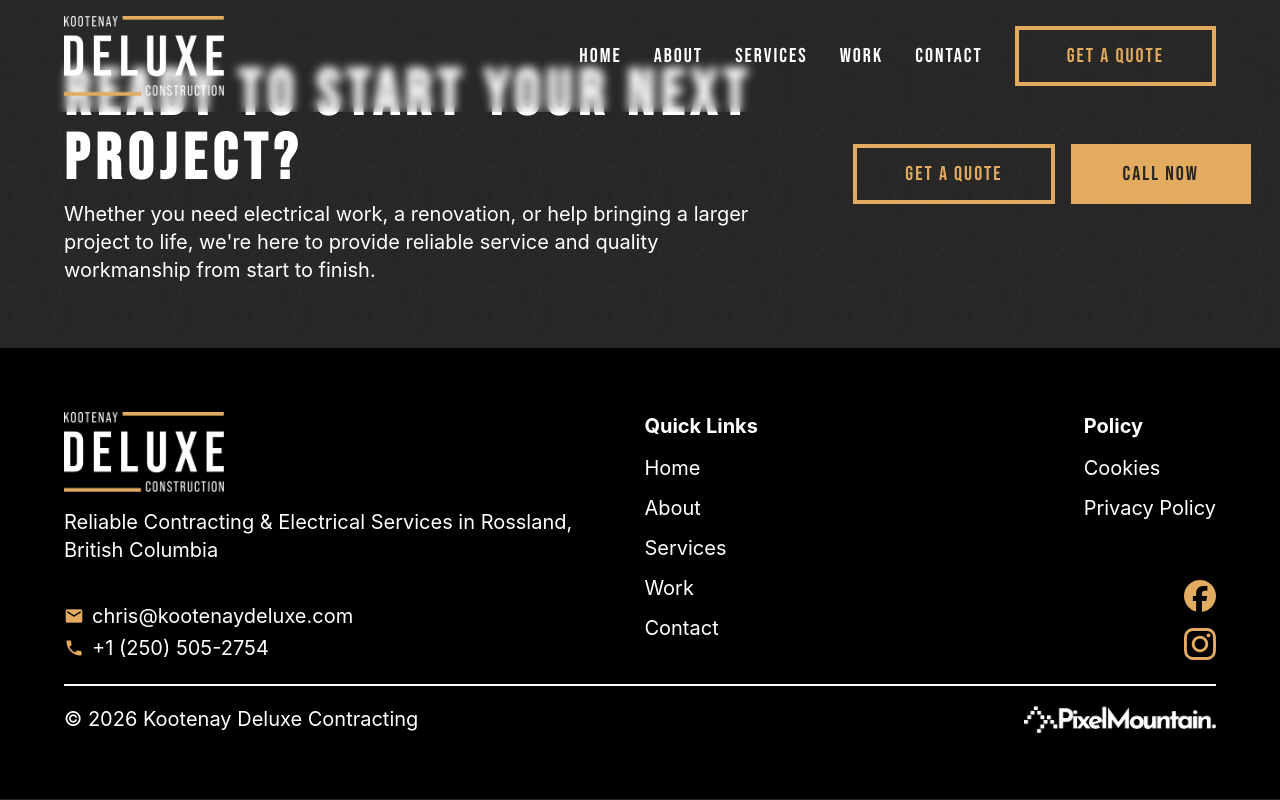
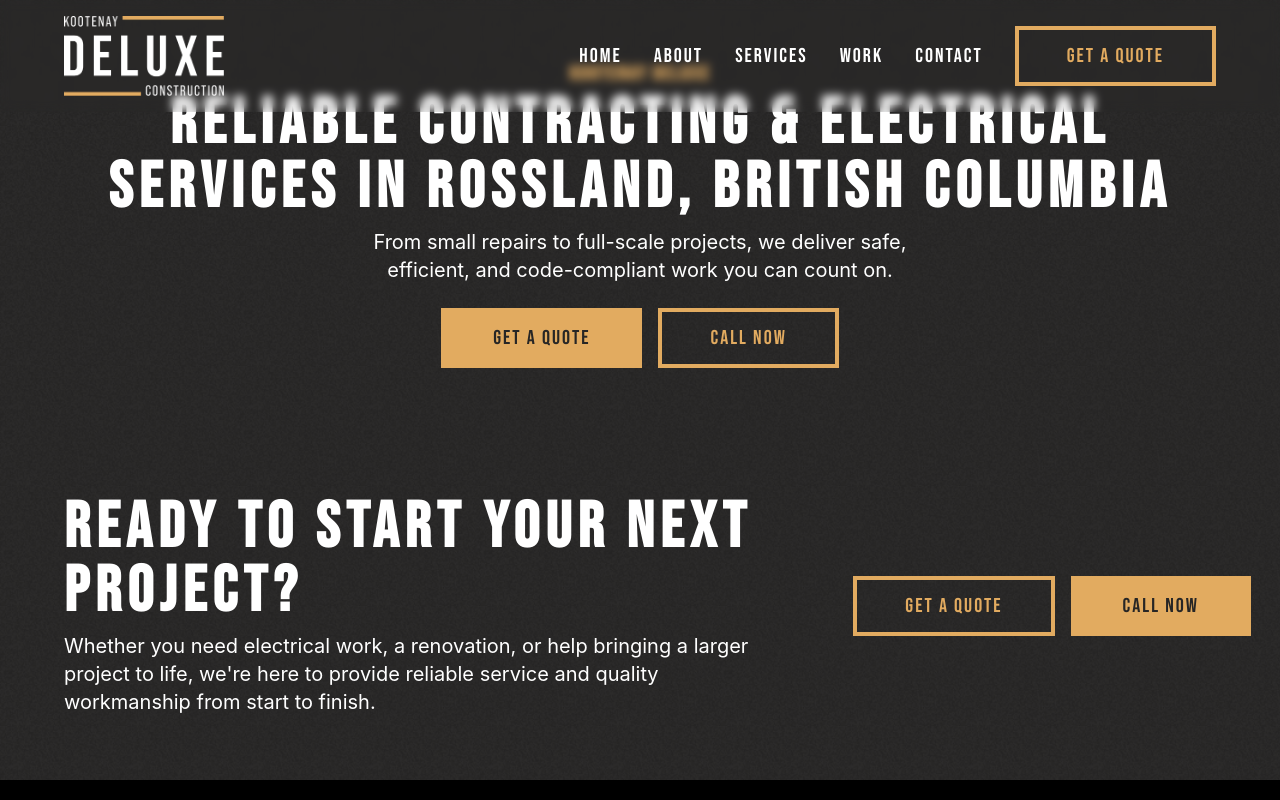
Before and after one commit to PullRequestTimeout/kootenaydeluxe, a SvelteKit app: page / in a window 1280 px wide. Shown: the top 800 px of the page. Built offline with nearby package versions, Linux system fonts and the light colour scheme.

Commit message:
:construction: Building homepage

```diff
--- a/src/routes/+page.svelte
+++ b/src/routes/+page.svelte
@@ -0,0 +1,18 @@
+<script lang="ts">
+	import PrimaryButton from "$lib/components/PrimaryButton.svelte";
+</script>
+
+<main>
+	<section class="hero">
+		<h1>Kootenay Deluxe</h1>
+		<h2 class="heading-large">Reliable Contracting & Electrical Services in Rossland, British Columbia</h2>
+		<p class="body-regular">From small repairs to full-scale projects, we deliver safe, efficient, and code-compliant work you can count on.</p>
+		<div>
+			<PrimaryButton text="Get a Quote" href="/contact" primary={false} />
+			<PrimaryButton text="Call Now" href="/contact" primary />
+		</div>
+	</section>
+</main>
+
+<style>
+</style>
```
